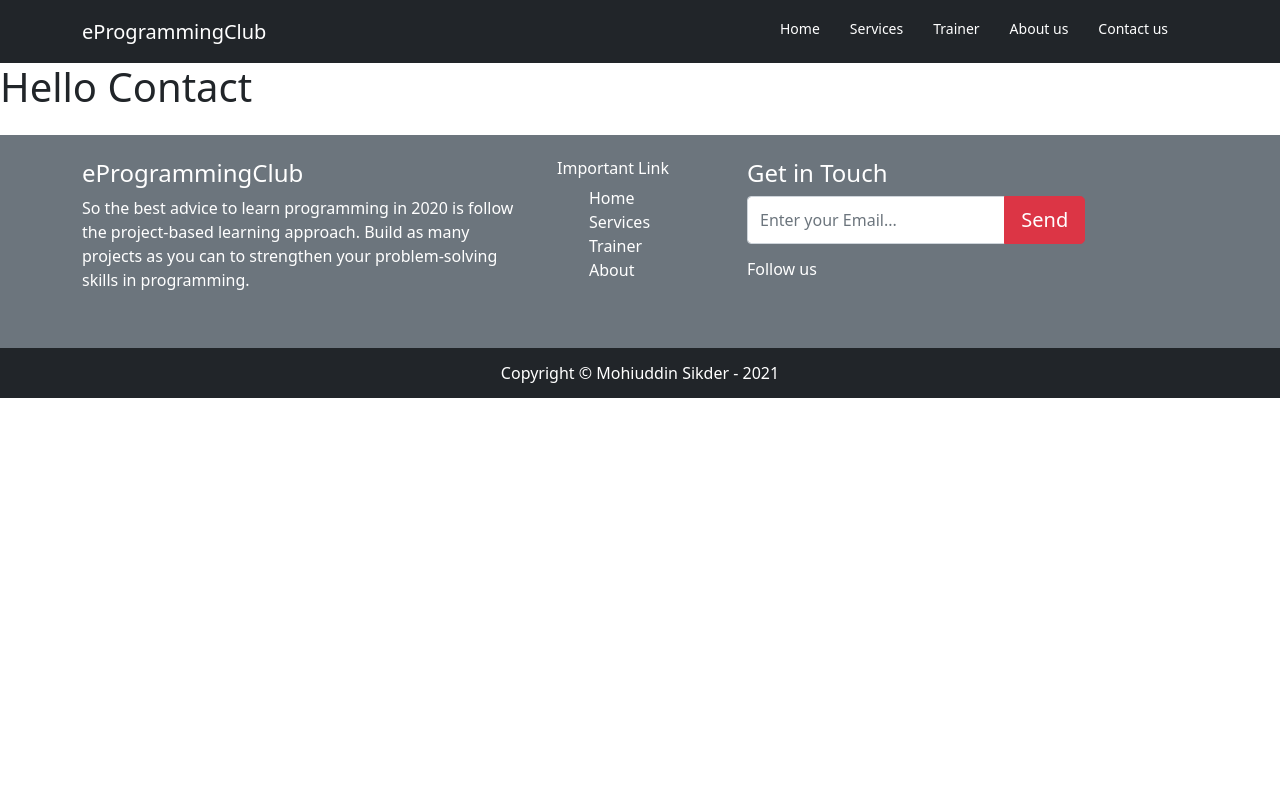
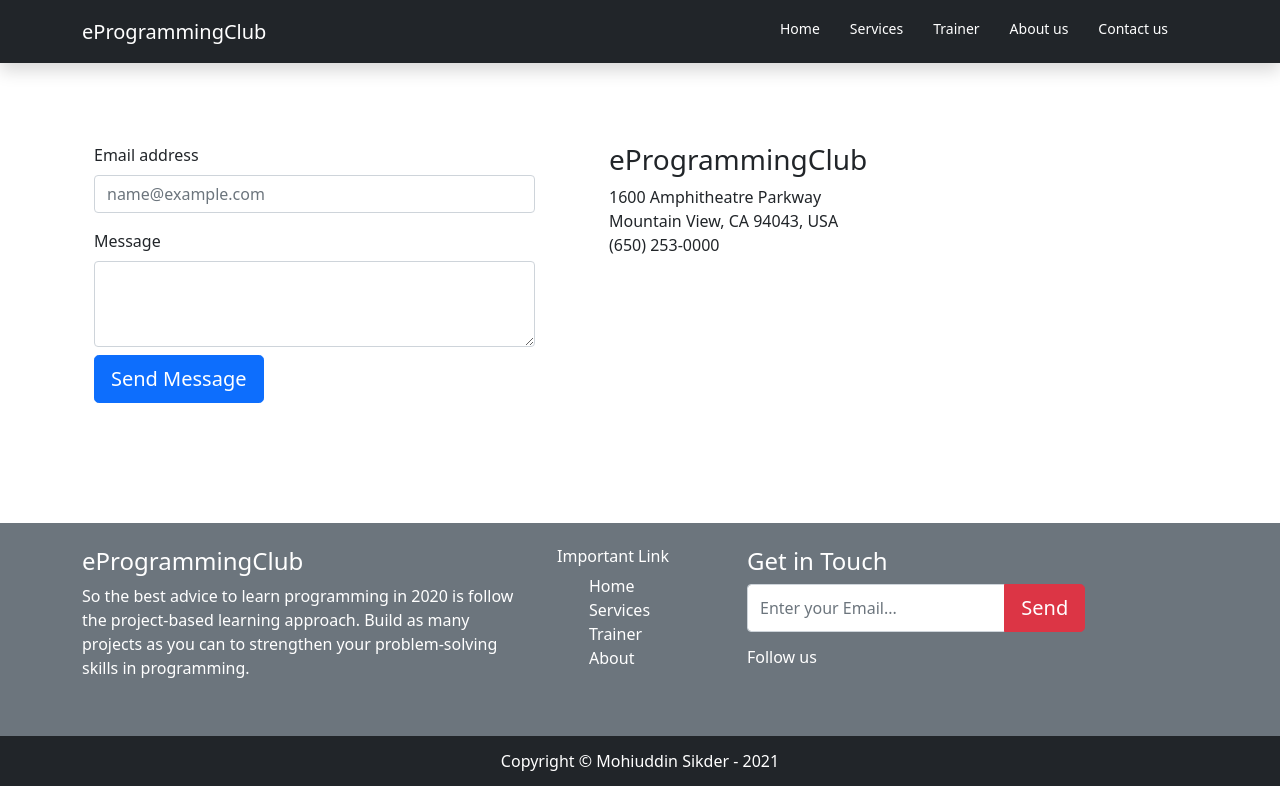
Before and after one commit to mohisikder/eprogramming-club, a React (Create React App) app: page /contact in a window 1280 px wide. Built offline with nearby package versions, Linux system fonts and the light colour scheme.

Commit message:
updated all components

```diff
--- a/public/index.html
+++ b/public/index.html
@@ -24,7 +24,7 @@
       work correctly both with client-side routing and a non-root public URL.
       Learn how to configure a non-root public URL by running `npm run build`.
     -->
-    <title>React App</title>
+    <title>eProgramming Club | Learn Programming Language</title>
   </head>
   <body>
     <noscript>You need to enable JavaScript to run this app.</noscript>
--- a/src/components/About/About.css
+++ b/src/components/About/About.css
@@ -0,0 +1,6 @@
+.py-80{
+   padding: 80px 0;;
+}
+.my-80{
+   margin: 80px 0
+}
--- a/src/components/About/About.js
+++ b/src/components/About/About.js
@@ -1,4 +1,5 @@
 import React from 'react';
+import { Col, Container, Row } from 'react-bootstrap';
 import Footer from '../Footer/Footer';
 import Navigation from '../Navigation/Navigation';
 import './About.css';
@@ -7,7 +8,41 @@ const About = () => {
    return (
       <div>
          <Navigation/>
-         <h1>Hello About</h1>
+         <div className="bg-secondary py-80">
+            <Container>
+               <Row className="mb-4 py-4 d-flex justify-content-center align-items-center">
+                  <Col md={5}>
+                     <h1 className="text-white about-title">We share <br />
+                     knowledge <br />
+                     with the world</h1>
+                  </Col>
+                  <Col md={7}>
+                     <img className="shadow-lg" src={`https://media.istockphoto.com/vectors/young-female-character-writing-code-on-a-desktop-computer-working-vector-id1219473620?k=20&m=1219473620&s=612x612&w=0&h=rgN3XvnCmlaLpiFimQ9QaAoZcfV0OVKdrtN95CSwCHA=`} alt="" />
+                  </Col>
+               </Row>
+            </Container>
+         </div>
+         <Container>
+            <Row className="text-center m-auto w-75 py-80 my-80">
+               <Col md={12}>
+                  <h1>Changing learning for the better</h1>
+                  <h6>Whether you want to learn or to share what you know, you’ve come to the right place. As a global destination for online learning, we connect people through knowledge.</h6>
+               </Col>
+            </Row>
+         </Container>
+         <div className="bg-primary py-80 my-80">
+            <Container>
+               <Row className="py-4 text-white">
+                  <Col md={6}>
+                     <img className="shadow-lg" src={`https://media.istockphoto.com/photos/the-sales-department-scores-again-picture-id1291751221?b=1&k=20&m=1291751221&s=170667a&w=0&h=PcMe7k0T31nY5_lGAK_c6Us9g4iwGAIg47OVzthSBpk=`} alt="" />
+                  </Col>
+                  <Col md={6}>
+                     <h2>Our Instractor</h2>
+                     <p>We’re committed to changing the future of learning for the better. Dig into our original research to learn about the forces that are shaping the modern workplace.</p>
+                  </Col>
+               </Row>
+            </Container>
+         </div>
          <Footer/>
       </div>
    );
--- a/src/components/Contact/Contact.css
+++ b/src/components/Contact/Contact.css
@@ -0,0 +1,3 @@
+.m-left{
+   margin-left: 50px;
+}
--- a/src/components/Contact/Contact.js
+++ b/src/components/Contact/Contact.js
@@ -1,4 +1,5 @@
 import React from 'react';
+import { Col, Container, Form, Row, Button } from 'react-bootstrap';
 import Footer from '../Footer/Footer';
 import Navigation from '../Navigation/Navigation';
 import './Contact.css';
@@ -6,7 +7,31 @@ const Contact = () => {
    return (
       <div>
          <Navigation/>
-         <h1>Hello Contact</h1>
+         <Container>
+            <Row className="py-80 m-auto">
+               <Col md={5}>
+                  <Form>
+                     <Form.Group className="mb-3" controlId="exampleForm.ControlInput1">
+                        <Form.Label>Email address</Form.Label>
+                        <Form.Control type="email" placeholder="name@example.com" />
+                     </Form.Group>
+                     <Form.Group className="mb-3" controlId="exampleForm.ControlTextarea1">
+                        <Form.Label>Message</Form.Label>
+                        <Form.Control as="textarea" rows={3} />
+                        <Button variant="primary" className="btn-lg mt-2">Send Message</Button>
+                     </Form.Group>
+                  </Form>
+               </Col>
+               <Col md={6} className="m-left">
+                  <h3>eProgrammingClub</h3>
+                  <address>
+                  1600 Amphitheatre Parkway <br />
+                  Mountain View, CA 94043, USA <br />
+                  (650) 253-0000
+                  </address>
+               </Col>
+            </Row>
+         </Container>
          <Footer/>
       </div>
    );
--- /dev/null
+++ b/src/components/Error/Error.css
@@ -0,0 +1,3 @@
+.error{
+   padding-top: 250px;
+}
--- a/src/components/Error/Error.js
+++ b/src/components/Error/Error.js
@@ -1,8 +1,9 @@
 import React from 'react';
+import './Error.css';
 
 const Error = () => {
    return (
-      <div style={{textAlign:"center"}}>
+      <div className="bg-dark text-white vh-100 text-center error">
          <h1>404</h1>
          <h4>Page Not Found.</h4>
       </div>
--- a/src/components/Footer/Footer.js
+++ b/src/components/Footer/Footer.js
@@ -1,5 +1,5 @@
 import React from 'react';
-import { Container, FormControl, InputGroup, Button } from 'react-bootstrap';
+import { Container, FormControl, InputGroup, Button, Row, Col } from 'react-bootstrap';
 import { Link } from 'react-router-dom';
 import './Footer.css';
 
@@ -7,14 +7,14 @@ const Footer = () => {
    return (
       <footer className="bg-secondary text-white mt-4">
          <Container>
-            <div className="row py-4 d-flex justify-content-between">
-               <div className="col-md-5">
+            <Row className="py-4 d-flex justify-content-between">
+               <Col md={5}>
                   <Link className="link" to="/home">
                      <h4 className="text-white">eProgrammingClub</h4>
                   </Link>
                   <p >So the best advice to learn programming in 2020 is follow the project-based learning approach. Build as many projects as you can to strengthen your problem-solving skills in programming.</p>
-               </div>
-               <div className="col-md-2">
+               </Col>
+               <Col md={2}>
                   <h6>Important Link</h6>
                   <ul>
                      <li style={{listStyle:"none"}}>
@@ -30,8 +30,8 @@ const Footer = () => {
                         <Link className="link" to="/about">About</Link>
                      </li>
                   </ul>
-               </div>
-               <div className="col-md-5">
+               </Col>
+               <Col md={5}>
                   <h4>Get in Touch</h4>
                   <InputGroup className="mb-3 w-75">
                   <FormControl
@@ -42,8 +42,8 @@ const Footer = () => {
                   <Button variant="danger" size="lg">Send</Button>
                </InputGroup>
                <h6>Follow us</h6>
-               </div>
-            </div>
+               </Col>
+            </Row>
          </Container>
          <p className="text-center bg-dark mt-3 mb-0 pb-0 height">Copyright &copy; Mohiuddin Sikder - 2021</p>
       </footer>
--- a/src/components/Header/Header.js
+++ b/src/components/Header/Header.js
@@ -1,5 +1,5 @@
 import React from 'react';
-import { Button, Container } from 'react-bootstrap';
+import { Button, Col, Container, Row } from 'react-bootstrap';
 import Navigation from '../Navigation/Navigation';
 import './Header.css';
 
@@ -10,13 +10,13 @@ const Header = () => {
          <div className="bg-img d-flex justify-content-center align-items-center">
             <Container>
                <div className="header-overlay">
-                  <div className="row">
-                     <div className="col-md-12  p-4 text-center m-auto w-75 header-text">
+                  <Row>
+                     <Col md={12} className="p-4 text-center m-auto w-75 header-text">
                         <h1>Code is like humor. When you have to explain it, it’s bad.</h1>
                         <p>So the best advice to learn programming in 2020 is follow the project-based learning approach. Build as many projects as you can to strengthen your problem-solving skills in programming. Remember that programming is not about learning a language (Python, C++, Java, etc.), it is the ability to solve the problems</p>
                         <Button variant="danger" size="lg" className="mt-2 lg">Join Now</Button>
-                     </div>
-                  </div>
+                     </Col>
+                  </Row>
                </div>
             </Container>
          </div>
--- a/src/components/Navigation/Navigation.js
+++ b/src/components/Navigation/Navigation.js
@@ -5,7 +5,7 @@ import './Navigation.css';
 
 const Navigation = () => {
    return (
-      <Navbar collapseOnSelect expand="lg" bg="dark" variant="dark">
+      <Navbar collapseOnSelect expand="lg" bg="dark" variant="dark" className="shadow">
          <Container>
             <Navbar.Brand href="/" className="text-white">eProgrammingClub</Navbar.Brand>
             <Navbar.Toggle aria-controls="responsive-navbar-nav" />
--- a/src/components/Trainer/Trainer.js
+++ b/src/components/Trainer/Trainer.js
@@ -1,4 +1,5 @@
 import React from 'react';
+import { Container } from 'react-bootstrap';
 import Footer from '../Footer/Footer';
 import Navigation from '../Navigation/Navigation';
 import './Trainer.css';
@@ -8,14 +9,18 @@ const Trainer = (props) => {
    return (
       <div>
          <Navigation/>
+            <h2 className="mt-4 text-center">Our Trainer</h2>
+            <hr className="w-25 m-auto"/>
+         <Container className="my-4">
             <div>
-            <h3>Trainer</h3>
+               <img className="rounded shadow" src={`https://img-c.udemycdn.com/user/200_H/4466306_6fd8_3.jpg`} alt="" />
                <h2>Colt Steele</h2>
                <h4>Developer and Bootcamp Instructor</h4>
                <p>Hi! I'm Colt. I'm a developer with a serious love for teaching. I've spent the last few years teaching people to program at 2 different immersive bootcamps where I've helped hundreds of people become web developers and change their lives. My graduates work at companies like Google, Salesforce, and Square.</p>
                <br />
                <p>Most recently, I led Galvanize's SF's 6 month immersive program as Lead Instructor and Curriculum Director. After graduating from my class, 94% of my students went on to receive full-time developer roles. I also worked at Udacity as a Senior Course Developer on the web development team where I got to reach thousands of students daily.</p>
             </div>
+         </Container>
          <Footer/>
       </div>
    );
```
Lines whose indentation alone changed are shown as unchanged.
